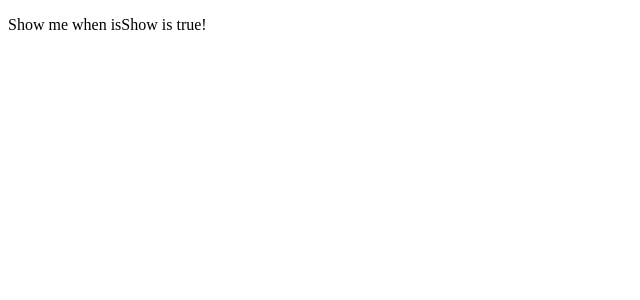
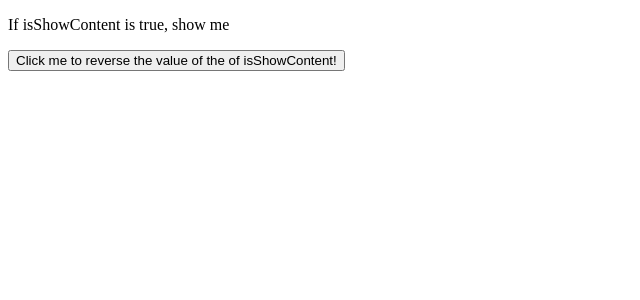
Before and after one commit to Savon817/CodeLabs-Angular, an Angular app in the folder class-12/class-12-exercises/: page / in a window 1280 px wide. Shown: the top 300 px of the page, without its empty margins (0-640 px from the left). Built offline with nearby package versions, Linux system fonts and the light colour scheme.

Commit message:
worked on class 12 exercise 7

```diff
--- a/class-12/class-12-exercises/src/app/app.component.html
+++ b/class-12/class-12-exercises/src/app/app.component.html
@@ -1 +1,4 @@
-<p *ngIf="isShow">Show me when isShow is true!</p>
+<p *ngIf="isShowContent; else showElse">If isShowContent is true, show me</p>
+<ng-template #showElse><p>Use else to show me</p></ng-template>
+
+<button (click)="onReverseContent()">Click me to reverse the value of the of isShowContent!</button>
--- a/class-12/class-12-exercises/src/app/app.component.ts
+++ b/class-12/class-12-exercises/src/app/app.component.ts
@@ -7,5 +7,15 @@ import { Component } from '@angular/core';
 })
 
 export class AppComponent {
-  isShow: boolean = true;
+  isShowContent: boolean = true;
+
+
+
+  onReverseContent(){
+    if(this.isShowContent === true){
+      this.isShowContent = false;
+    }else{
+      this.isShowContent = true;
+    }
+  }
 }
```
